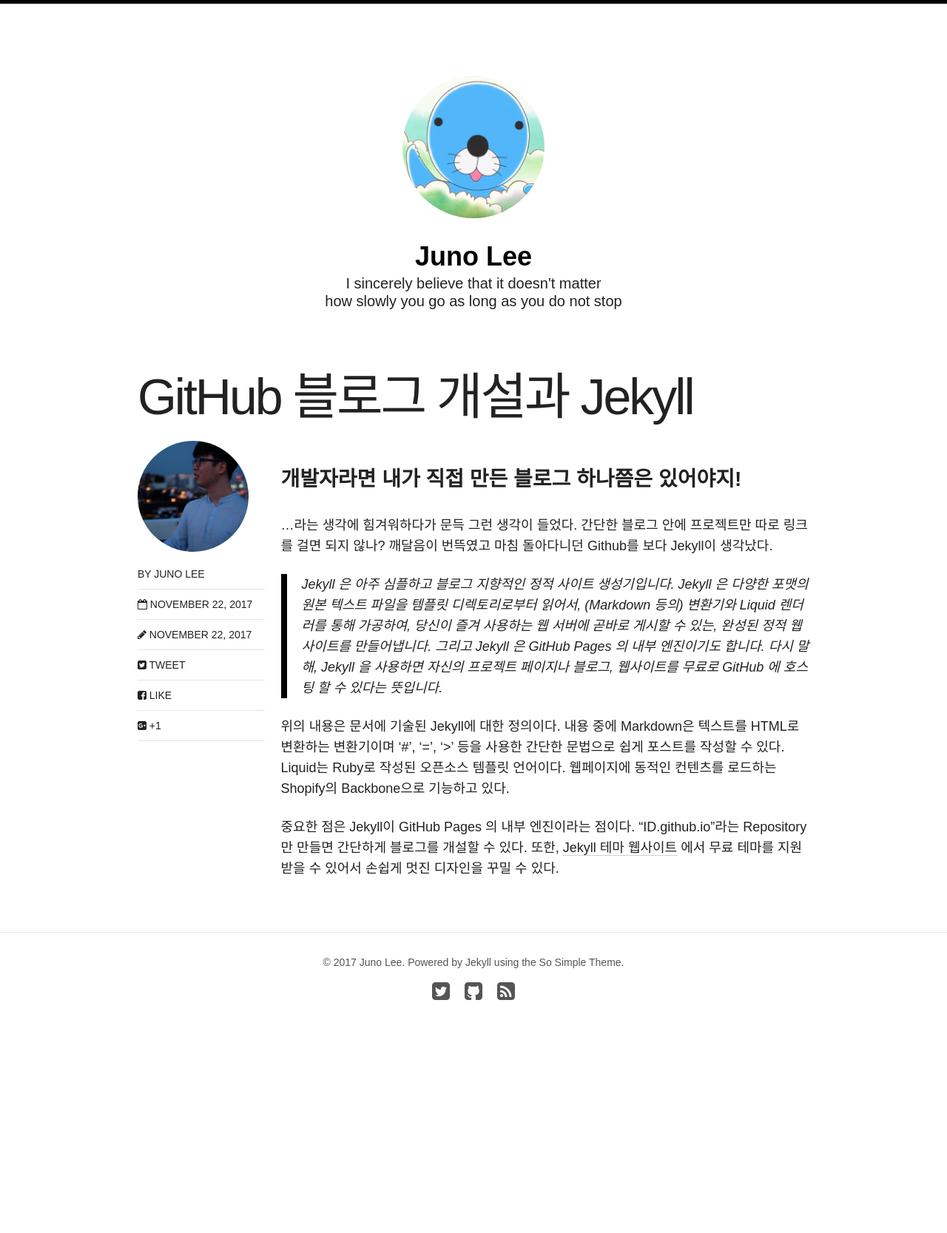
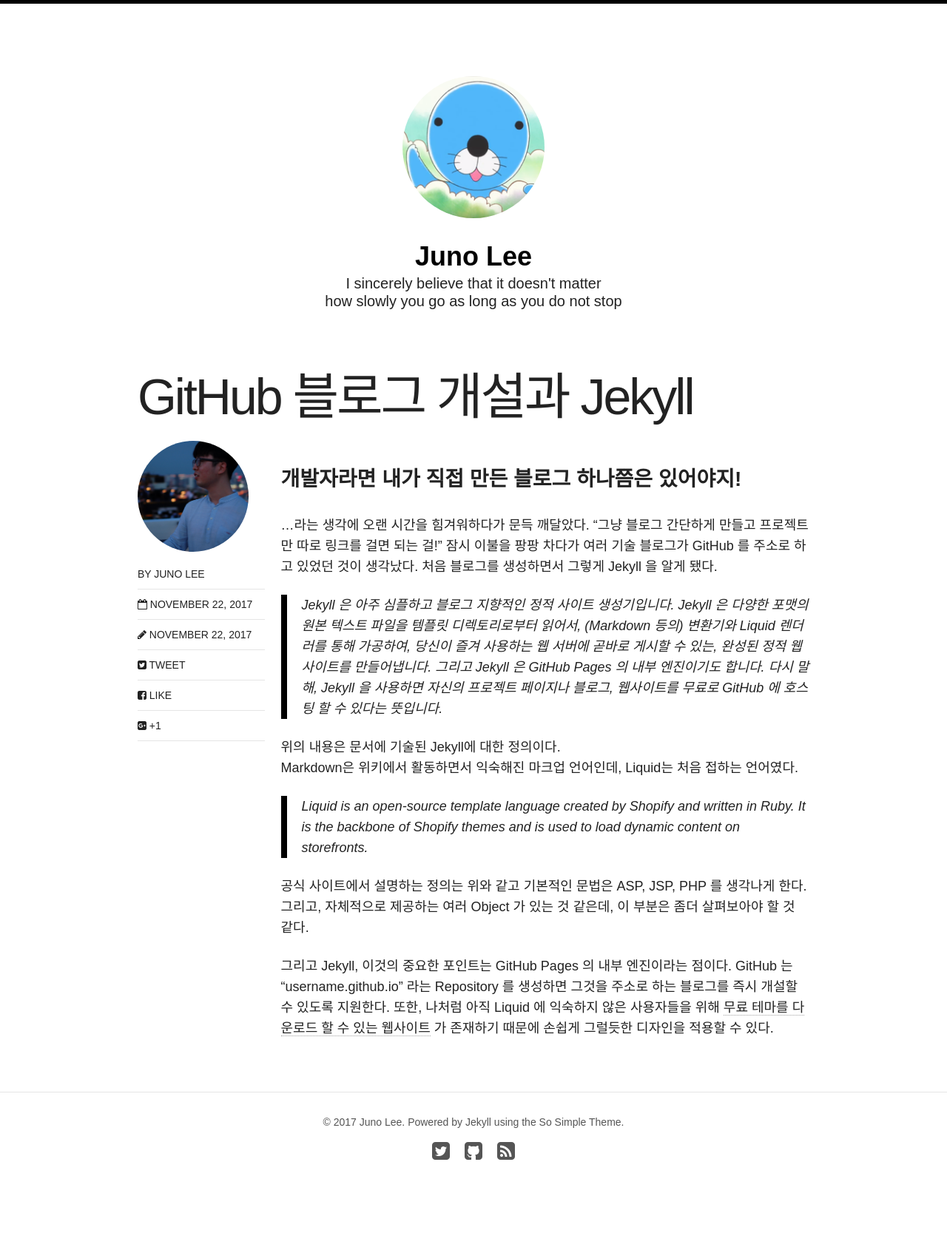
Before and after one commit to johanneslee/johanneslee.github.io, a Jekyll site: the page built from _posts/articles/2017-11-22-first-page.md, in a window 1280 px wide. Shown: the whole page at 74% size. Built offline with Jekyll 4.4.1, drawn with Linux system fonts in a browser that asks for light colours; nearby versions of some CDN libraries; some web fonts are replaced; before the commit the page ends 1451 px from its top, so only the background shows below that.

Commit message:
update favicon and articles

```diff
--- a/_includes/head.html
+++ b/_includes/head.html
@@ -25,6 +25,7 @@
 <link rel="stylesheet" href="{{ site.url }}/assets/css/main.css">
 <!-- Webfonts -->
 <script src="https://use.edgefonts.net/source-sans-pro:n2,i2,n3,i3,n4,i4,n6,i6,n7,i7,n9,i9;source-code-pro:n4,n7;volkhov.js"></script>
+<link rel="stylesheet" type="text/css" href="http://fonts.googleapis.com/earlyaccess/hanna.css">
 
 <meta http-equiv="cleartype" content="on">
 
@@ -44,14 +45,14 @@
 
 <!-- Icons -->
 <!-- 16x16 -->
-<link rel="shortcut icon" href="{{ site.url }}/favicon.ico">
+<!--link rel="shortcut icon" href="{{ site.url }}/favicon.ico"-->
 <!-- 32x32 -->
-<link rel="shortcut icon" href="{{ site.url }}/favicon.png">
+<!--link rel="shortcut icon" href="{{ site.url }}/favicon.png"-->
 <!-- 57x57 (precomposed) for iPhone 3GS, pre-2011 iPod Touch and older Android devices -->
-<link rel="apple-touch-icon-precomposed" href="{{ site.url }}/images/apple-touch-icon-precomposed.png">
+<!--link rel="apple-touch-icon-precomposed" href="{{ site.url }}/images/apple-touch-icon-precomposed.png"-->
 <!-- 72x72 (precomposed) for 1st generation iPad, iPad 2 and iPad mini -->
-<link rel="apple-touch-icon-precomposed" sizes="72x72" href="{{ site.url }}/images/apple-touch-icon-72x72-precomposed.png">
+<!--link rel="apple-touch-icon-precomposed" sizes="72x72" href="{{ site.url }}/images/apple-touch-icon-72x72-precomposed.png"-->
 <!-- 114x114 (precomposed) for iPhone 4, 4S, 5 and post-2011 iPod Touch -->
-<link rel="apple-touch-icon-precomposed" sizes="114x114" href="{{ site.url }}/images/apple-touch-icon-114x114-precomposed.png">
+<!--link rel="apple-touch-icon-precomposed" sizes="114x114" href="{{ site.url }}/images/apple-touch-icon-114x114-precomposed.png"-->
 <!-- 144x144 (precomposed) for iPad 3rd and 4th generation -->
-<link rel="apple-touch-icon-precomposed" sizes="144x144" href="{{ site.url }}/images/apple-touch-icon-144x144-precomposed.png">
+<!--link rel="apple-touch-icon-precomposed" sizes="144x144" href="{{ site.url }}/images/apple-touch-icon-144x144-precomposed.png"-->
--- a/_posts/articles/2017-11-22-first-page.md
+++ b/_posts/articles/2017-11-22-first-page.md
@@ -10,13 +10,15 @@
 
 ### 개발자라면 내가 직접 만든 블로그 하나쯤은 있어야지!
 
-...라는 생각에 힘겨워하다가 문득 그런 생각이 들었다.
-간단한 블로그 안에 프로젝트만 따로 링크를 걸면 되지 않나?
-깨달음이 번뜩였고 마침 돌아다니던 Github를 보다 Jekyll이 생각났다.
+...라는 생각에 오랜 시간을 힘겨워하다가 문득 깨달았다. "그냥 블로그 간단하게 만들고 프로젝트만 따로 링크를 걸면 되는 걸!" 잠시 이불을 팡팡 차다가 여러 기술 블로그가 GitHub 를 주소로 하고 있었던 것이 생각났다. 처음 블로그를 생성하면서 그렇게 Jekyll 을 알게 됐다.
 
 >Jekyll 은 아주 심플하고 블로그 지향적인 정적 사이트 생성기입니다. Jekyll 은 다양한 포맷의 원본 텍스트 파일을 템플릿 디렉토리로부터 읽어서, (Markdown 등의) 변환기와 Liquid 렌더러를 통해 가공하여, 당신이 즐겨 사용하는 웹 서버에 곧바로 게시할 수 있는, 완성된 정적 웹사이트를 만들어냅니다. 그리고 Jekyll 은 GitHub Pages 의 내부 엔진이기도 합니다. 다시 말해, Jekyll 을 사용하면 자신의 프로젝트 페이지나 블로그, 웹사이트를 무료로 GitHub 에 호스팅 할 수 있다는 뜻입니다.
 
 위의 내용은 문서에 기술된 Jekyll에 대한 정의이다.
-내용 중에 Markdown은 텍스트를 HTML로 변환하는 변환기이며 '#', '=', '>' 등을 사용한 간단한 문법으로 쉽게 포스트를 작성할 수 있다. Liquid는 Ruby로 작성된 오픈소스 템플릿 언어이다. 웹페이지에 동적인 컨텐츠를 로드하는 Shopify의 Backbone으로 기능하고 있다.
+Markdown은 위키에서 활동하면서 익숙해진 마크업 언어인데, Liquid는 처음 접하는 언어였다.
 
-중요한 점은 Jekyll이 GitHub Pages 의 내부 엔진이라는 점이다. "ID.github.io"라는 Repository 만 만들면 간단하게 블로그를 개설할 수 있다. 또한, <a href='http://jekyllthemes.org/'>Jekyll 테마 웹사이트</a> 에서 무료 테마를 지원받을 수 있어서 손쉽게 멋진 디자인을 꾸밀 수 있다.
+>Liquid is an open-source template language created by Shopify and written in Ruby. It is the backbone of Shopify themes and is used to load dynamic content on storefronts.
+
+공식 사이트에서 설명하는 정의는 위와 같고 기본적인 문법은 ASP, JSP, PHP 를 생각나게 한다. 그리고, 자체적으로 제공하는 여러 Object 가 있는 것 같은데, 이 부분은 좀더 살펴보아야 할 것 같다.
+
+그리고 Jekyll, 이것의 중요한 포인트는 GitHub Pages 의 내부 엔진이라는 점이다. GitHub 는 "username.github.io" 라는 Repository 를 생성하면 그것을 주소로 하는 블로그를 즉시 개설할 수 있도록 지원한다. 또한, 나처럼 아직 Liquid 에 익숙하지 않은 사용자들을 위해 [무료 테마를 다운로드 할 수 있는 웹사이트](http://jekyllthemes.org/) 가 존재하기 때문에 손쉽게 그럴듯한 디자인을 적용할 수 있다.
--- a/_sass/_variables.scss
+++ b/_sass/_variables.scss
@@ -3,7 +3,7 @@
 $heading-font             : $base-font;
 $caption-font             : $base-font;
 $code-font                : 'source-code-pro', monospace;
-$alt-font                 : 'source-sans-pro', 'NanumGothic', sans-serif;
+$alt-font                 : 'source-sans-pro', sans-serif;
 
 $doc-font-size            : 16;
 $doc-line-height          : 24;
```
Also changed, not shown: about/index.md (+1 -1 lines), favicon.ico, favicon.png, nfavicon.ico (added), nfavicon.png (added).
